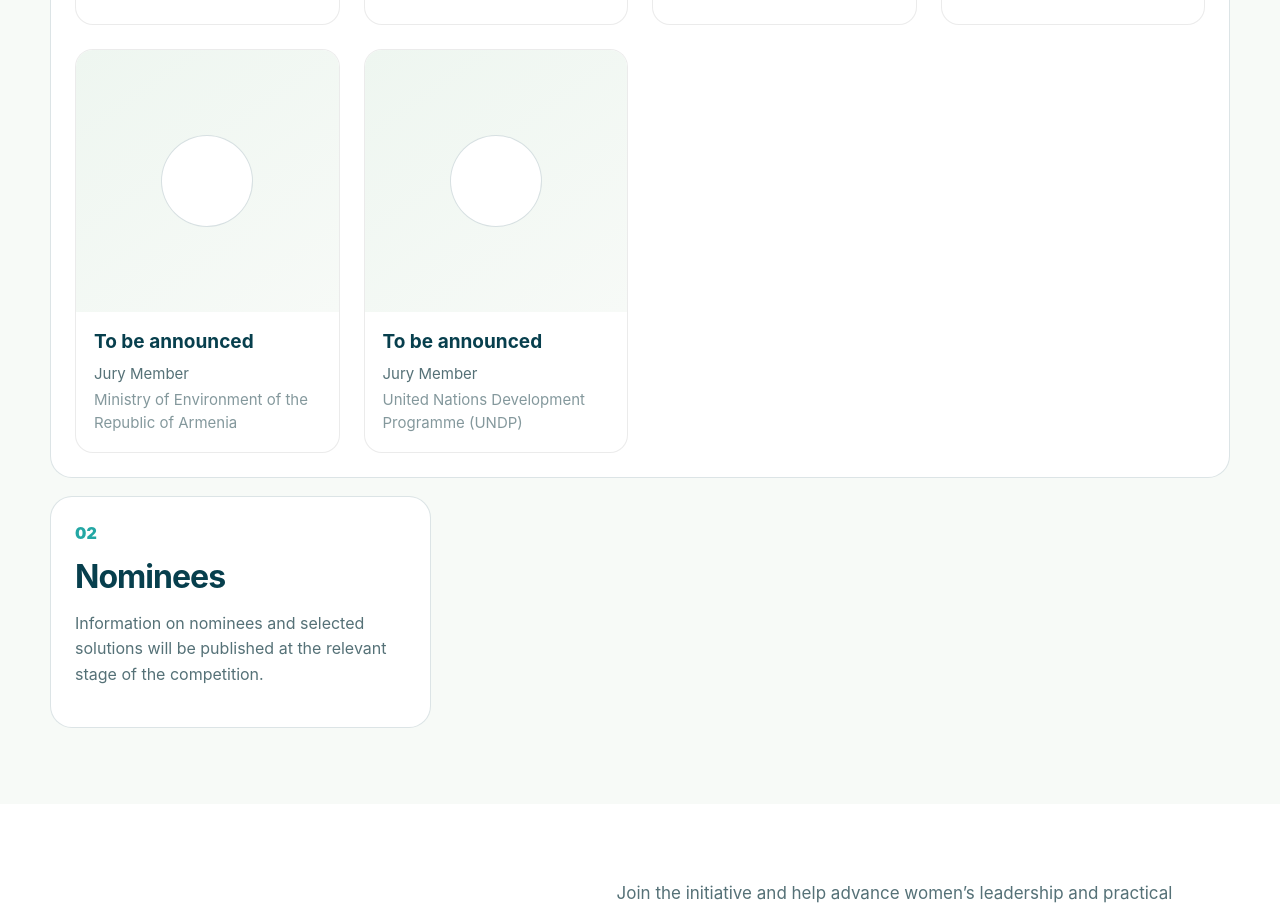
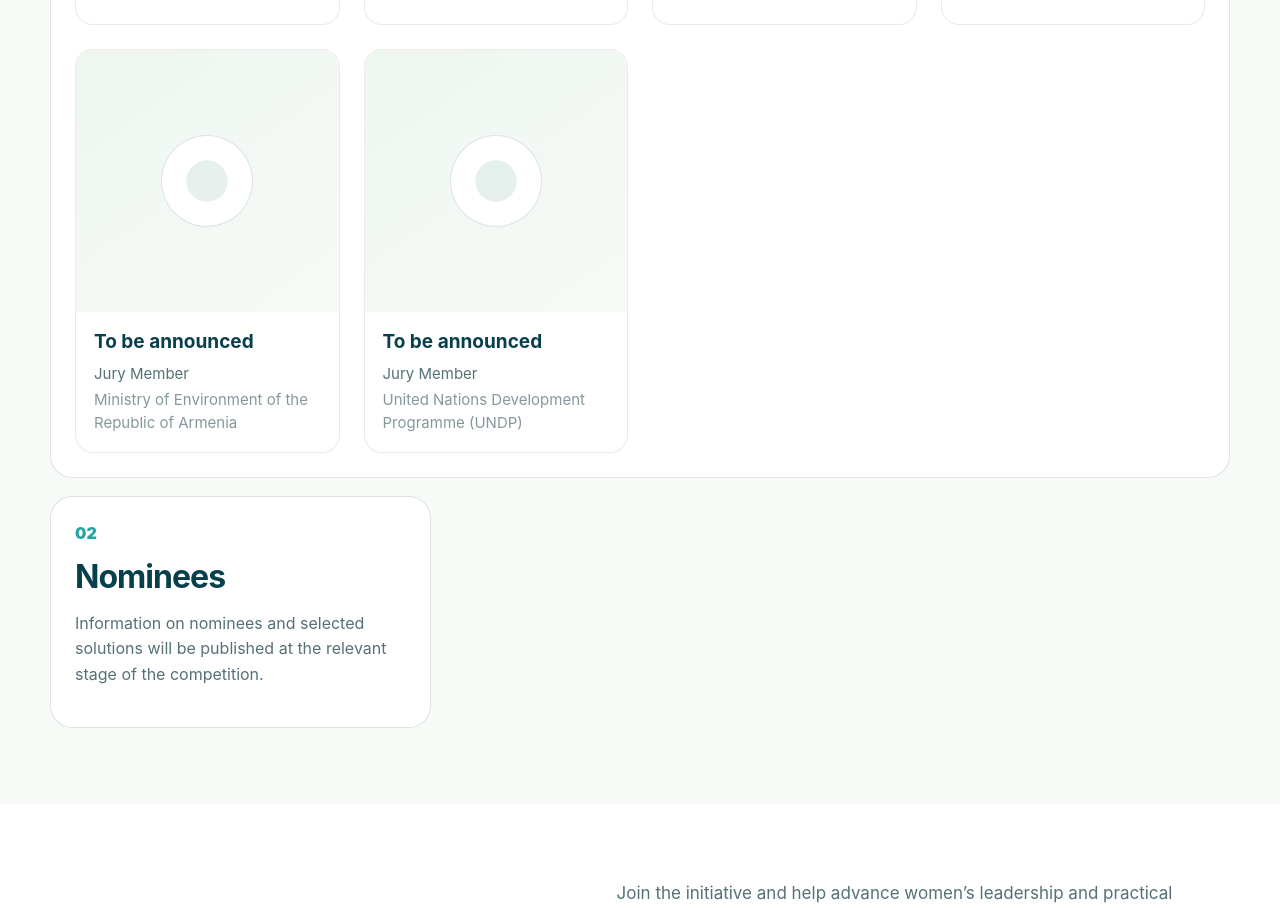
Before and after one commit to wice-armenia/women-in-climate-awards-cop17, a Next.js app: page /en in a window 1280 px wide. Shown: the part 5860-6770 px from the top of the page. Built offline with nearby package versions, Linux system fonts and the light colour scheme.

Commit message:
Placeholder corrections

```diff
--- a/app/globals.css
+++ b/app/globals.css
@@ -434,15 +434,8 @@ img { display: block; max-width: 100%; }
   width: 92px;
   height: 92px;
   border-radius: 50%;
-  display: grid;
-  place-items: center;
-  border: 1px solid rgba(7, 63, 77, 0.16);
-  background: #ffffff;
+  border: 1px solid rgba(7, 63, 77, 0.14);
+  background:
+    radial-gradient(circle at center, rgba(11, 106, 74, 0.10) 0 32%, transparent 33%),
+    #ffffff;
 }
-
-.juryPlaceholderInner span {
-  color: var(--green);
-  font-size: 13px;
-  font-weight: 900;
-  letter-spacing: 0.12em;
-}
```
